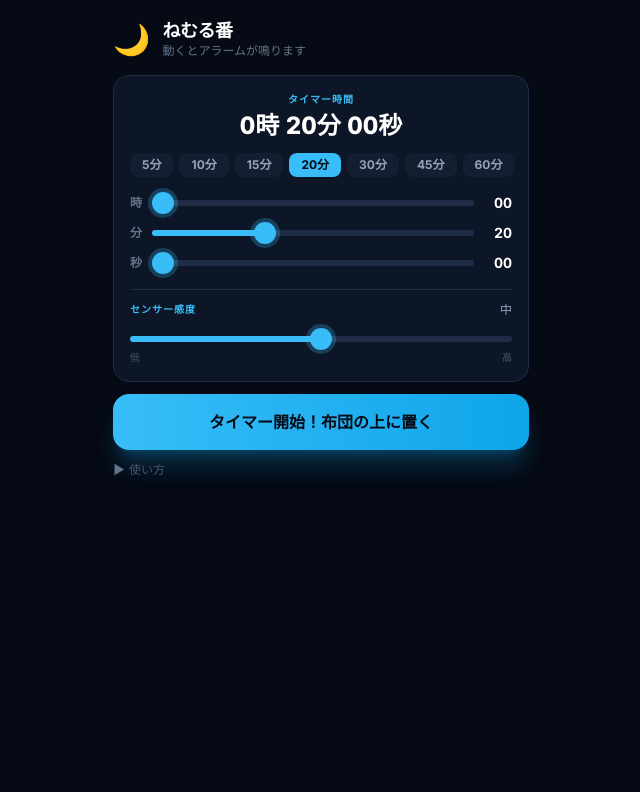
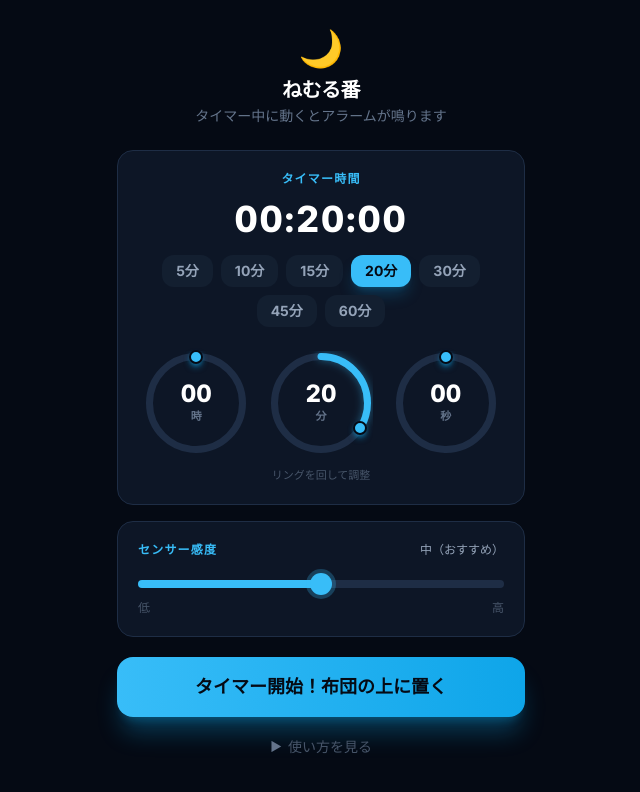
Before and after one commit to ayoshikawabiz-png/project-nap-v3, a React (Vite) app: page / in a window 1280 px wide. Shown: the top 792 px of the page, without its empty margins (319-959 px from the left). Built offline with nearby package versions, Linux system fonts and the light colour scheme.

Commit message:
update code from secondary account

```diff
--- a/src/components/ActiveScreen.tsx
+++ b/src/components/ActiveScreen.tsx
@@ -2,7 +2,7 @@ import { useState, useEffect, useCallback } from 'react';
 import { useWakeLock } from '../hooks/useWakeLock';
 import { useMotionSensor } from '../hooks/useMotionSensor';
 import { onButtonPointerDown } from '../utils/tapFeedback';
-import { formatHms } from '../utils/time';
+import { formatColon } from '../utils/time';
 
 interface Props {
   durationSeconds: number;
@@ -112,7 +112,9 @@ export function ActiveScreen({ durationSeconds, sensitivity, initialTimeLeft, mo
           />
         </svg>
         <div className="absolute inset-0 flex flex-col items-center justify-center">
-          <span className="text-2xl font-black tabular-nums text-white tracking-tight text-center px-2 leading-snug">{formatHms(timeLeft)}</span>
+          <span className="text-[1.65rem] font-black tabular-nums text-white tracking-widest leading-none">
+            {formatColon(timeLeft)}
+          </span>
           <span className="text-[#64748b] text-xs mt-1">残り時間</span>
         </div>
       </div>
--- /dev/null
+++ b/src/components/CircularTimeDial.tsx
@@ -0,0 +1,99 @@
+import { useCallback, useRef } from 'react';
+
+interface Props {
+  label: string;
+  value: number;
+  min: number;
+  max: number;
+  onChange: (value: number) => void;
+}
+
+function angleToValue(angleDeg: number, min: number, max: number) {
+  const ratio = angleDeg / 360;
+  return Math.min(max, Math.max(min, Math.round(min + ratio * (max - min))));
+}
+
+export function CircularTimeDial({ label, value, min, max, onChange }: Props) {
+  const ref = useRef<HTMLDivElement>(null);
+  const size = 104;
+  const stroke = 7;
+  const r = (size - stroke) / 2 - 2;
+  const cx = size / 2;
+  const cy = size / 2;
+  const circ = 2 * Math.PI * r;
+  const range = max - min;
+  const percent = range === 0 ? 0 : (value - min) / range;
+  const dash = circ * percent;
+  const knobAngle = percent * 360 - 90;
+  const knobRad = (knobAngle * Math.PI) / 180;
+  const knobX = cx + r * Math.cos(knobRad);
+  const knobY = cy + r * Math.sin(knobRad);
+
+  const updateFromPointer = useCallback(
+    (clientX: number, clientY: number) => {
+      const el = ref.current;
+      if (!el) return;
+      const rect = el.getBoundingClientRect();
+      const x = clientX - rect.left - cx;
+      const y = clientY - rect.top - cy;
+      let angle = (Math.atan2(x, -y) * 180) / Math.PI;
+      if (angle < 0) angle += 360;
+      onChange(angleToValue(angle, min, max));
+    },
+    [cx, cy, min, max, onChange],
+  );
+
+  const onPointerDown = (e: React.PointerEvent) => {
+    e.currentTarget.setPointerCapture(e.pointerId);
+    updateFromPointer(e.clientX, e.clientY);
+  };
+
+  const onPointerMove = (e: React.PointerEvent) => {
+    if (!e.currentTarget.hasPointerCapture(e.pointerId)) return;
+    updateFromPointer(e.clientX, e.clientY);
+  };
+
+  return (
+    <div className="flex flex-col items-center flex-1 min-w-0 max-w-[112px]">
+      <div
+        ref={ref}
+        className="relative touch-none select-none cursor-pointer"
+        style={{ width: size, height: size }}
+        onPointerDown={onPointerDown}
+        onPointerMove={onPointerMove}
+      >
+        <svg width={size} height={size} className="block -rotate-90">
+          <circle
+            cx={cx}
+            cy={cy}
+            r={r}
+            fill="none"
+            stroke="#1e2d45"
+            strokeWidth={stroke}
+          />
+          <circle
+            cx={cx}
+            cy={cy}
+            r={r}
+            fill="none"
+            stroke="#38bdf8"
+            strokeWidth={stroke}
+            strokeLinecap="round"
+            strokeDasharray={`${dash} ${circ - dash}`}
+            style={{ filter: 'drop-shadow(0 0 4px rgba(56,189,248,0.45))' }}
+          />
+        </svg>
+        <div
+          className="absolute w-3.5 h-3.5 rounded-full bg-[#38bdf8] border-2 border-[#050a14] shadow-md shadow-sky-500/50 pointer-events-none"
+          style={{ left: knobX - 7, top: knobY - 7 }}
+        />
+        <div className="absolute inset-0 flex flex-col items-center justify-center pointer-events-none">
+          <span className="text-2xl font-black tabular-nums text-white leading-none">
+            {String(value).padStart(2, '0')}
+          </span>
+          <span className="text-[#64748b] text-[11px] font-bold mt-0.5">{label}</span>
+        </div>
+      </div>
+    </div>
+  );
+}
--- a/src/components/SetupScreen.tsx
+++ b/src/components/SetupScreen.tsx
@@ -2,46 +2,14 @@ import { useState, useEffect } from 'react';
 import { unlockAudio } from '../utils/audio';
 import { onButtonPointerDown } from '../utils/tapFeedback';
 import { requestMotionPermission } from '../hooks/useMotionSensor';
-import { formatHms } from '../utils/time';
+import { formatColon } from '../utils/time';
 import { loadSettings, saveSettings } from '../utils/settings';
+import { CircularTimeDial } from './CircularTimeDial';
 
 const PRESETS = [5, 10, 15, 20, 30, 45, 60];
 
 interface Props {
   onStart: (durationSeconds: number, sensitivity: number) => void;
-}
-
-interface CompactSliderProps {
-  label: string;
-  value: number;
-  min: number;
-  max: number;
-  onChange: (value: number) => void;
-}
-
-function CompactSlider({ label, value, min, max, onChange }: CompactSliderProps) {
-  const percent = max === min ? 0 : ((value - min) / (max - min)) * 100;
-
-  return (
-    <div className="flex items-center gap-2.5">
-      <span className="text-[#64748b] text-xs font-bold w-3 shrink-0 text-center">{label}</span>
-      <input
-        type="range"
-        min={min}
-        max={max}
-        step={1}
-        value={value}
-        onChange={(e) => onChange(Number(e.target.value))}
-        className="setup-range flex-1 min-w-0 h-1.5 rounded-full appearance-none cursor-pointer accent-sky-400"
-        style={{
-          background: `linear-gradient(to right, #38bdf8 ${percent}%, #1e2d45 ${percent}%)`,
-        }}
-      />
-      <span className="text-white font-bold text-sm tabular-nums w-7 text-right shrink-0">
-        {String(value).padStart(2, '0')}
-      </span>
-    </div>
-  );
 }
 
 export function SetupScreen({ onStart }: Props) {
@@ -90,38 +58,39 @@ export function SetupScreen({ onStart }: Props) {
     setSeconds(0);
   };
 
-  const sensitivityLabel = ['', '低', '中低', '中', '中高', '高'][sensitivity];
+  const sensitivityLabel = ['', '低（大きな動きのみ）', '中低', '中（おすすめ）', '中高', '高（微妙な動きも検知）'][sensitivity];
   const sensitivityPercent = ((sensitivity - 1) / 4) * 100;
 
   return (
-    <div className="min-h-screen bg-[#050a14] text-white flex flex-col px-4 py-5 animate-fade-up">
+    <div className="min-h-screen bg-[#050a14] text-white flex flex-col px-5 py-7 animate-fade-up">
       {/* Header */}
-      <div className="flex items-center gap-3 mb-4">
-        <span className="text-3xl leading-none">🌙</span>
-        <div>
-          <h1 className="text-lg font-black tracking-tight leading-tight">ねむる番</h1>
-          <p className="text-[#64748b] text-xs">動くとアラームが鳴ります</p>
-        </div>
+      <div className="text-center mb-6">
+        <div className="text-4xl mb-2">🌙</div>
+        <h1 className="text-xl font-black tracking-tight">ねむる番</h1>
+        <p className="text-[#64748b] text-sm mt-0.5">タイマー中に動くとアラームが鳴ります</p>
       </div>
 
-      {/* Settings card */}
-      <div className="bg-[#0d1626] rounded-2xl p-4 mb-3 border border-[#1e2d45]">
-        <div className="text-center mb-3">
-          <p className="text-[#38bdf8] text-[10px] font-bold uppercase tracking-widest mb-1">タイマー時間</p>
-          <p className="text-white font-black text-2xl tabular-nums leading-tight">{formatHms(totalSeconds)}</p>
-        </div>
+      {/* Timer settings */}
+      <div className="bg-[#0d1626] rounded-2xl p-5 mb-4 border border-[#1e2d45]">
+        <h2 className="text-[#38bdf8] text-xs font-bold uppercase tracking-widest text-center mb-3">
+          タイマー時間
+        </h2>
 
-        {/* Presets — horizontal scroll */}
-        <div className="flex gap-1.5 overflow-x-auto pb-1 mb-3 -mx-1 px-1 scrollbar-none">
+        <p className="text-center font-black text-4xl tabular-nums tracking-wider text-white mb-4">
+          {formatColon(totalSeconds)}
+        </p>
+
+        {/* Presets */}
+        <div className="flex gap-2 overflow-x-auto pb-1 mb-5 scrollbar-none justify-center flex-wrap">
           {PRESETS.map((min) => (
             <button
               key={min}
               onPointerDown={onButtonPointerDown}
               onClick={() => applyPreset(min)}
-              className={`shrink-0 rounded-lg px-3 py-1 text-xs font-bold transition-all duration-150 ${
+              className={`shrink-0 rounded-xl px-3.5 py-1.5 text-sm font-bold transition-all duration-150 ${
                 hours === 0 && minutes === min && seconds === 0
-                  ? 'bg-[#38bdf8] text-[#050a14]'
-                  : 'bg-[#131f30] text-[#94a3b8] active:scale-95'
+                  ? 'bg-[#38bdf8] text-[#050a14] shadow-lg shadow-sky-500/25'
+                  : 'bg-[#131f30] text-[#94a3b8] hover:bg-[#1a2d45] hover:text-white active:scale-95'
               }`}
             >
               {min}分
@@ -129,15 +98,19 @@ export function SetupScreen({ onStart }: Props) {
           ))}
         </div>
 
-        <div className="space-y-2.5 mb-4">
-          <CompactSlider label="時" value={hours} min={0} max={23} onChange={setHours} />
-          <CompactSlider label="分" value={minutes} min={0} max={59} onChange={setMinutes} />
-          <CompactSlider label="秒" value={seconds} min={0} max={59} onChange={setSeconds} />
+        {/* Circular dials */}
+        <div className="flex justify-center gap-2 sm:gap-4 px-1">
+          <CircularTimeDial label="時" value={hours} min={0} max={23} onChange={setHours} />
+          <CircularTimeDial label="分" value={minutes} min={0} max={59} onChange={setMinutes} />
+          <CircularTimeDial label="秒" value={seconds} min={0} max={59} onChange={setSeconds} />
+        </div>
+        <p className="text-[#475569] text-[11px] text-center mt-3">リングを回して調整</p>
       </div>
 
-        <div className="border-t border-[#1e2d45] pt-3">
-          <div className="flex justify-between items-center mb-1.5">
-            <span className="text-[#38bdf8] text-[10px] font-bold uppercase tracking-widest">センサー感度</span>
+      {/* Sensitivity */}
+      <div className="bg-[#0d1626] rounded-2xl p-5 mb-5 border border-[#1e2d45]">
+        <div className="flex justify-between items-center mb-3">
+          <h2 className="text-[#38bdf8] text-xs font-bold uppercase tracking-widest">センサー感度</h2>
           <span className="text-[#94a3b8] text-xs">{sensitivityLabel}</span>
         </div>
         <input
@@ -147,46 +120,42 @@ export function SetupScreen({ onStart }: Props) {
           step={1}
           value={sensitivity}
           onChange={(e) => setSensitivity(Number(e.target.value))}
-            className="setup-range w-full h-1.5 rounded-full appearance-none cursor-pointer accent-sky-400"
+          className="w-full h-2 rounded-full appearance-none cursor-pointer accent-sky-400"
           style={{
             background: `linear-gradient(to right, #38bdf8 ${sensitivityPercent}%, #1e2d45 ${sensitivityPercent}%)`,
           }}
         />
-          <div className="flex justify-between text-[#475569] text-[10px] mt-0.5">
+        <div className="flex justify-between text-[#475569] text-xs mt-1.5">
           <span>低</span>
           <span>高</span>
         </div>
       </div>
-      </div>
 
-      {/* Error */}
       {error && (
-        <div className="bg-amber-500/10 border border-amber-500/30 rounded-xl p-2.5 mb-3 text-amber-400 text-xs leading-relaxed">
+        <div className="bg-amber-500/10 border border-amber-500/30 rounded-xl p-3 mb-4 text-amber-400 text-sm">
           {error}
         </div>
       )}
 
-      {/* Start button */}
       <button
         onPointerDown={onButtonPointerDown}
         onClick={handleStart}
         disabled={loading || totalSeconds < 1}
-        className="w-full bg-gradient-to-r from-[#38bdf8] to-[#0ea5e9] text-[#050a14] font-black text-base rounded-2xl py-4 shadow-xl shadow-sky-500/25 active:scale-[0.98] transition-all duration-150 disabled:opacity-50 disabled:cursor-not-allowed"
+        className="w-full bg-gradient-to-r from-[#38bdf8] to-[#0ea5e9] text-[#050a14] font-black text-lg rounded-2xl py-4 shadow-xl shadow-sky-500/30 active:scale-[0.98] transition-all duration-150 disabled:opacity-50 disabled:cursor-not-allowed"
       >
         {loading ? '準備中...' : 'タイマー開始！布団の上に置く'}
       </button>
 
-      {/* Instructions — collapsible */}
-      <details className="mt-3 group">
-        <summary className="text-[#475569] text-xs cursor-pointer list-none flex items-center gap-1 select-none">
-          <span className="text-[#64748b] group-open:rotate-90 transition-transform inline-block">▶</span>
-          使い方
+      <details className="mt-5 group">
+        <summary className="text-[#475569] text-sm cursor-pointer list-none flex items-center justify-center gap-1.5 select-none">
+          <span className="text-[#64748b] group-open:rotate-90 transition-transform inline-block text-xs">▶</span>
+          使い方を見る
         </summary>
-        <ol className="text-[#64748b] text-xs space-y-1 mt-2 pl-1 leading-relaxed">
-          <li><span className="text-[#38bdf8] font-bold">1.</span> 時間を設定して開始</li>
+        <ol className="text-[#64748b] text-sm space-y-1.5 mt-3 leading-relaxed">
+          <li><span className="text-[#38bdf8] font-bold">1.</span> 時間を設定してタイマーを開始</li>
           <li><span className="text-[#38bdf8] font-bold">2.</span> スマホを掛け布団の上に置く</li>
-          <li><span className="text-[#38bdf8] font-bold">3.</span> 布団が動いたらアラーム</li>
-          <li><span className="text-[#38bdf8] font-bold">4.</span> タイマー終了で成功！</li>
+          <li><span className="text-[#38bdf8] font-bold">3.</span> 布団が動いたらアラームが鳴ります</li>
+          <li><span className="text-[#38bdf8] font-bold">4.</span> タイマーが終わったら成功！</li>
         </ol>
       </details>
     </div>
--- a/src/utils/time.ts
+++ b/src/utils/time.ts
@@ -1,6 +1,6 @@
-export function formatHms(totalSeconds: number) {
+export function formatColon(totalSeconds: number) {
   const h = Math.floor(totalSeconds / 3600);
   const m = Math.floor((totalSeconds % 3600) / 60);
   const s = totalSeconds % 60;
-  return `${h}時 ${String(m).padStart(2, '0')}分 ${String(s).padStart(2, '0')}秒`;
+  return `${String(h).padStart(2, '0')}:${String(m).padStart(2, '0')}:${String(s).padStart(2, '0')}`;
 }
```
Lines whose indentation alone changed are shown as unchanged.
